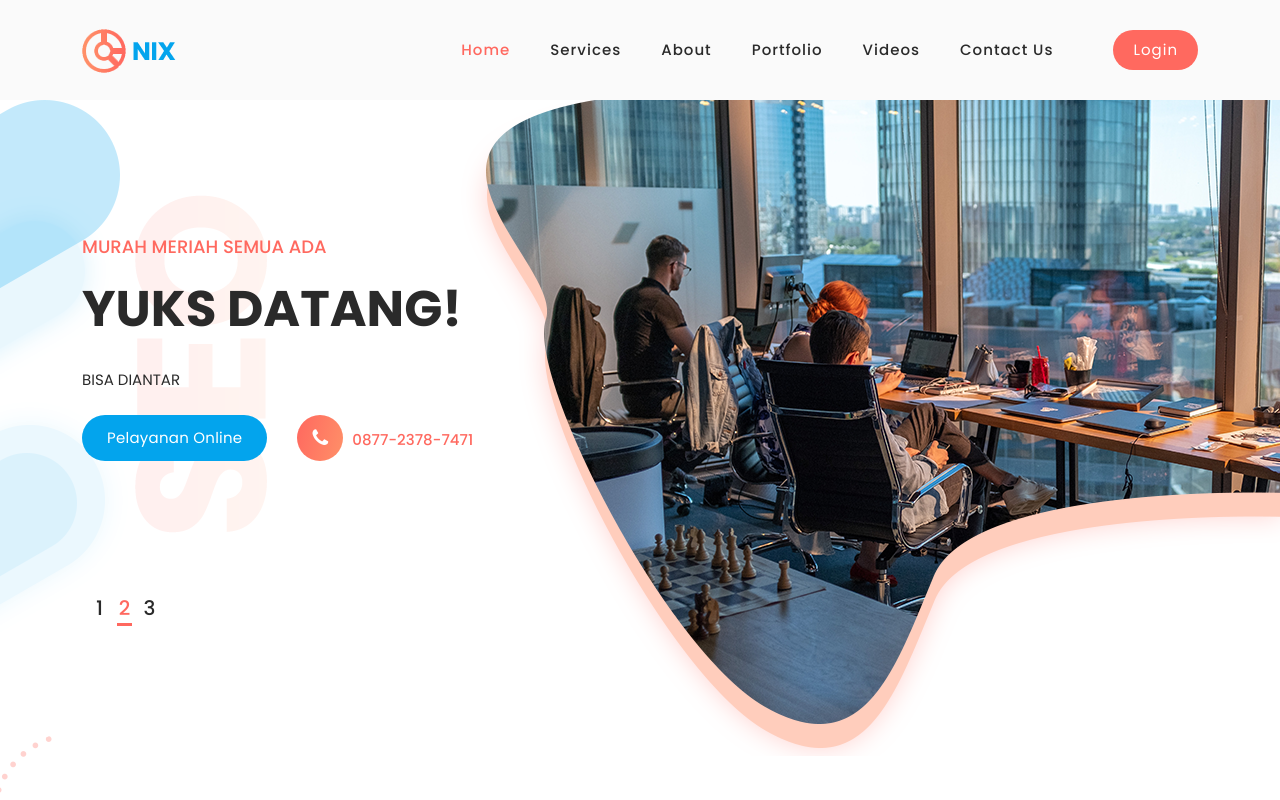
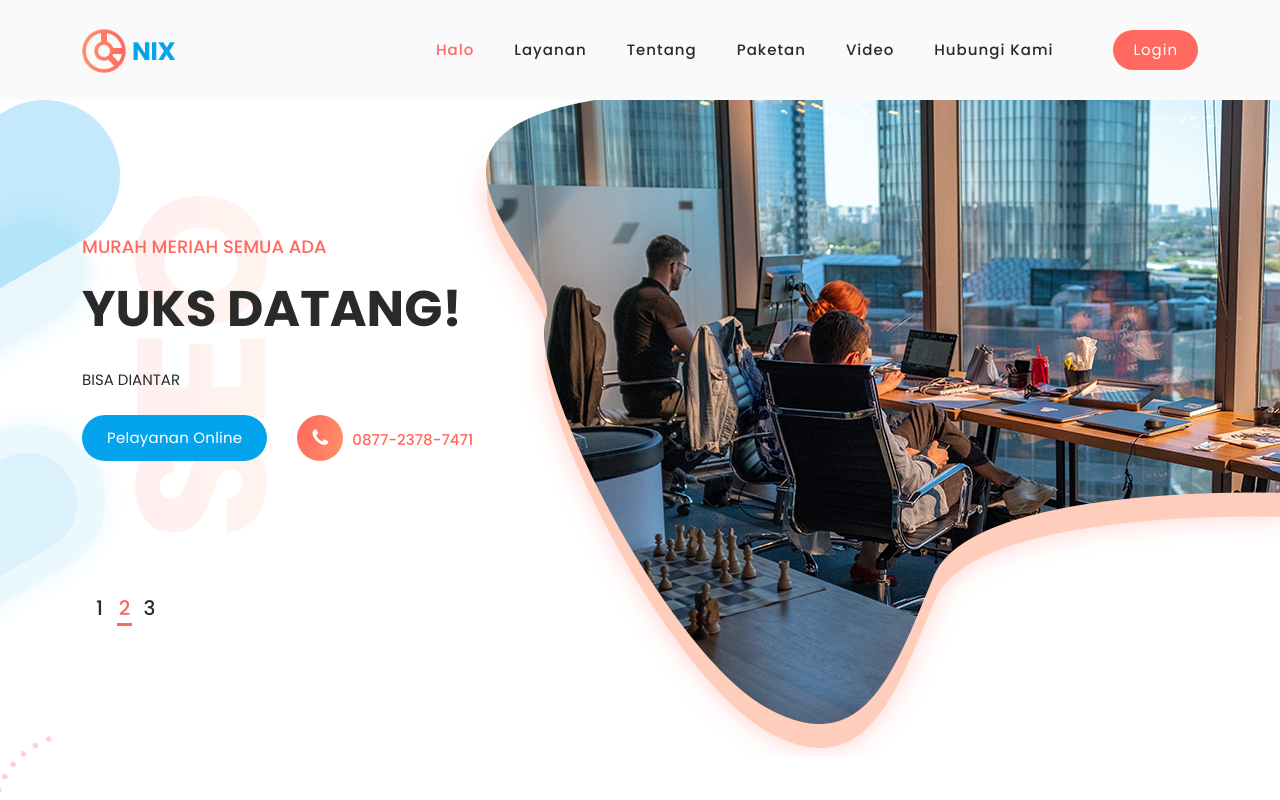
Before and after one commit to kiranaaqueen-del/tugas-website, a plain HTML site: page index.html in a window 1280 px wide. Shown: the top 800 px of the page. Drawn offline with Linux system fonts and the light colour scheme.

Commit message:
Update index.html

```diff
--- a/index.html
+++ b/index.html
@@ -59,12 +59,12 @@
             <!-- ***** Logo End ***** -->
             <!-- ***** Menu Start ***** -->
             <ul class="nav">
-              <li class="scroll-to-section"><a href="#top" class="active">Home</a></li>
-              <li class="scroll-to-section"><a href="#services">Services</a></li>
-              <li class="scroll-to-section"><a href="#about">About</a></li>
-              <li class="scroll-to-section"><a href="#portfolio">Portfolio</a></li>
-              <li class="scroll-to-section"><a href="#video">Videos</a></li>
-              <li class="scroll-to-section"><a href="#contact">Contact Us</a></li>
+              <li class="scroll-to-section"><a href="#top" class="active">Halo</a></li>
+              <li class="scroll-to-section"><a href="#services">Layanan</a></li>
+              <li class="scroll-to-section"><a href="#about">Tentang</a></li>
+              <li class="scroll-to-section"><a href="#portfolio">Paketan</a></li>
+              <li class="scroll-to-section"><a href="#video">Video</a></li>
+              <li class="scroll-to-section"><a href="#contact">Hubungi Kami</a></li>
               <li class="scroll-to-section"><div class="main-red-button-hover"><a href="login/index.html">login </a></div></li>
             </ul>
             <a class='menu-trigger'>
```
